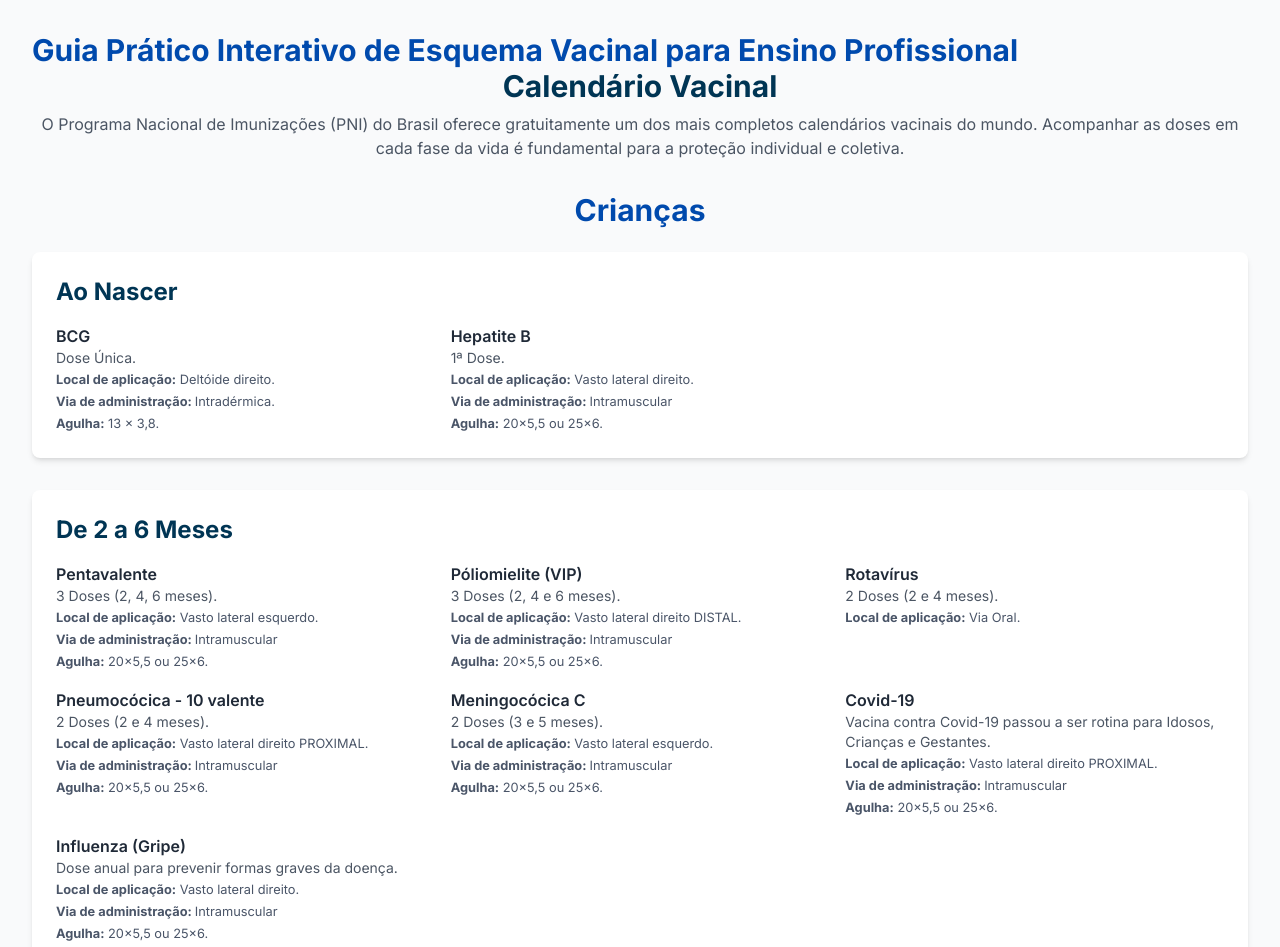
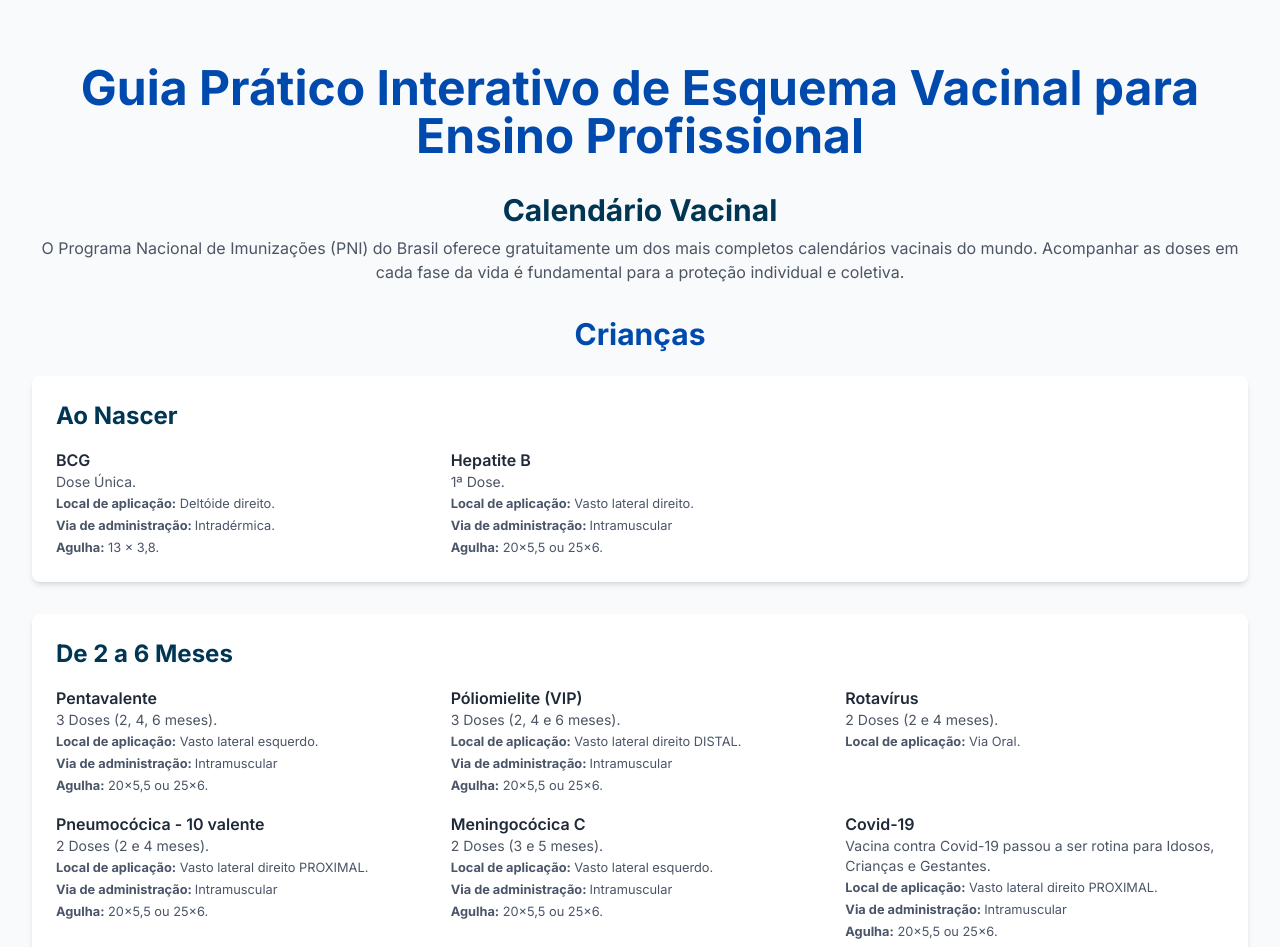
Before and after one commit to tainabps/guiapraticovacinas, a plain HTML site: page index.html in a window 1280 px wide. Shown: the top 947 px of the page. Drawn offline with nearby package versions, Linux system fonts and the light colour scheme.

Commit message:
Update index.html

```diff
--- a/index.html
+++ b/index.html
@@ -5,7 +5,7 @@
 <head>
     <meta charset="UTF-8">
     <meta name="viewport" content="width=device-width, initial-scale=1.0">
-    <title>Guia Rápido de Vacinação </title>
+    <title>Guia Prático de Vacinação </title>
     <script src="https://cdn.tailwindcss.com"></script>
     <link rel="preconnect" href="https://fonts.googleapis.com">
     <link rel="preconnect" href="https://fonts.gstatic.com" crossorigin>
@@ -17,10 +17,10 @@
     <div class="container mx-auto p-4 md:p-8">
 
 
-        <header >
+        <header class="text-center my-8 md:my12 card">
 
 
-            <h1 class="text-4xl md:text-3xl font-bold font text-[#004AAD]"
+            <h1 class="text-4xl md:text-5xl font-bold font text-[#004AAD]"
                 style="text-shadow: 2px 2px 2px rgba(0,0,0,0.3) text-center;">
                 Guia Prático Interativo de Esquema Vacinal para Ensino Profissional
             </h1>
```
